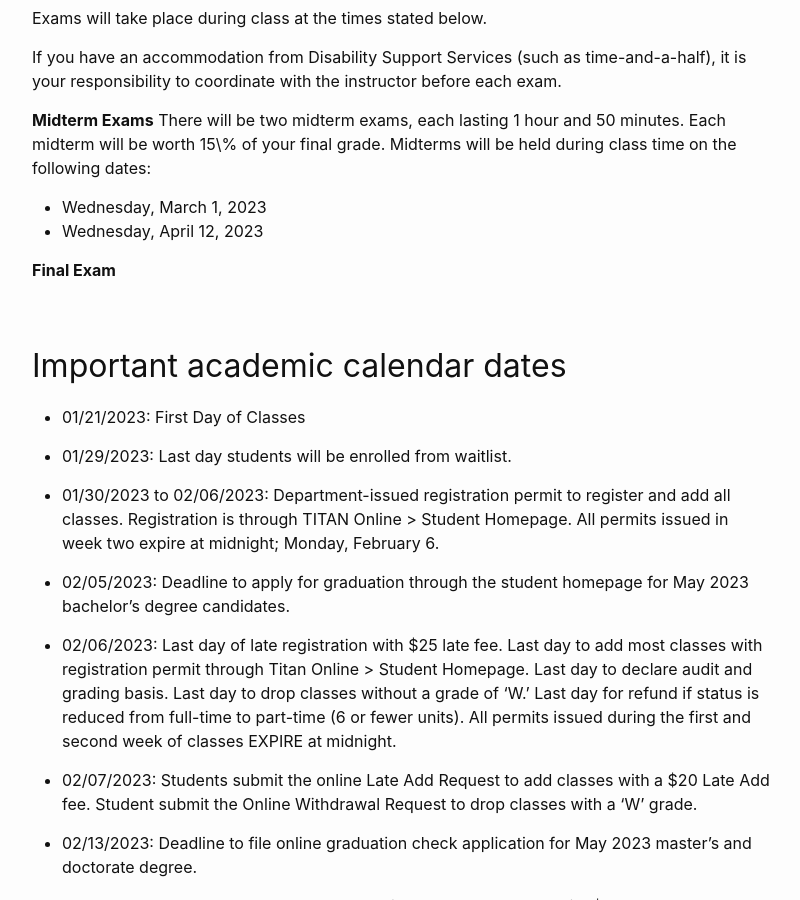
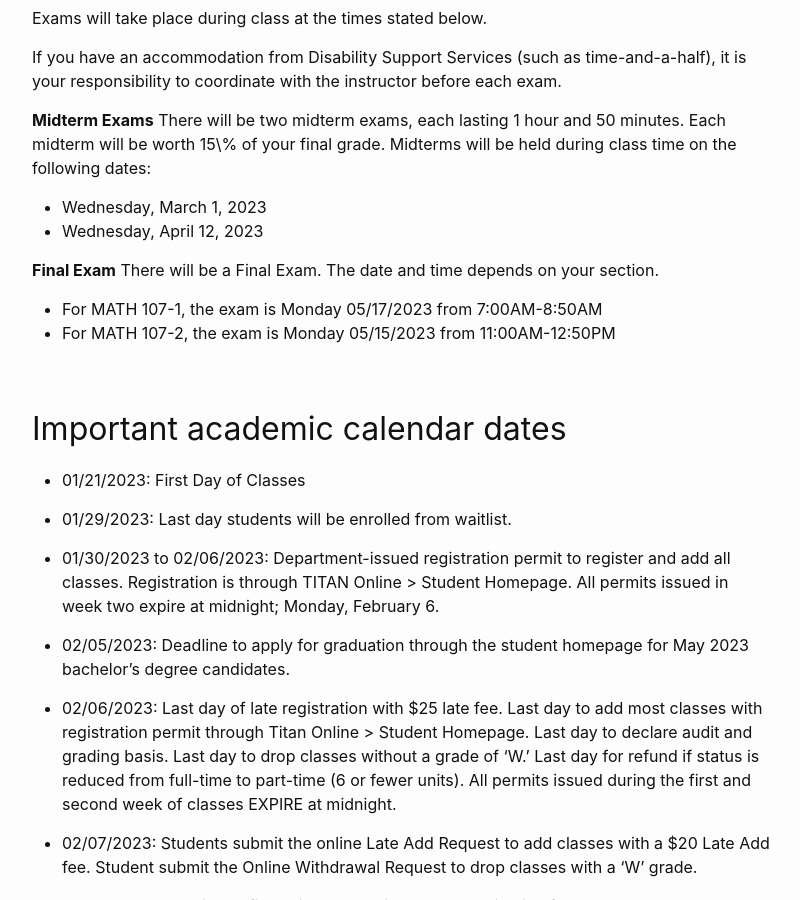
Before and after one commit to wcasper/math107spring2023, a Jekyll site: the page built from extras/syllabus.md, in a window 1280 px wide and 900 px high, scrolled down 4561 px. Shown: the whole window, without its empty margins (238-1038 px from the left). Built offline with Jekyll 4.4.1, drawn with Linux system fonts in a browser that asks for light colours.

Commit message:
added final time

```diff
--- a/extras/syllabus.md
+++ b/extras/syllabus.md
@@ -124,6 +124,9 @@
 * Wednesday, April 12, 2023
 
 **Final Exam**
+There will be a Final Exam.  The date and time depends on your section.
+* For MATH 107-1, the exam is Monday 05/17/2023 from 7:00AM-8:50AM
+* For MATH 107-2, the exam is Monday 05/15/2023 from 11:00AM-12:50PM
 
 ## Important academic calendar dates
 * 01/21/2023: First Day of Classes
```
